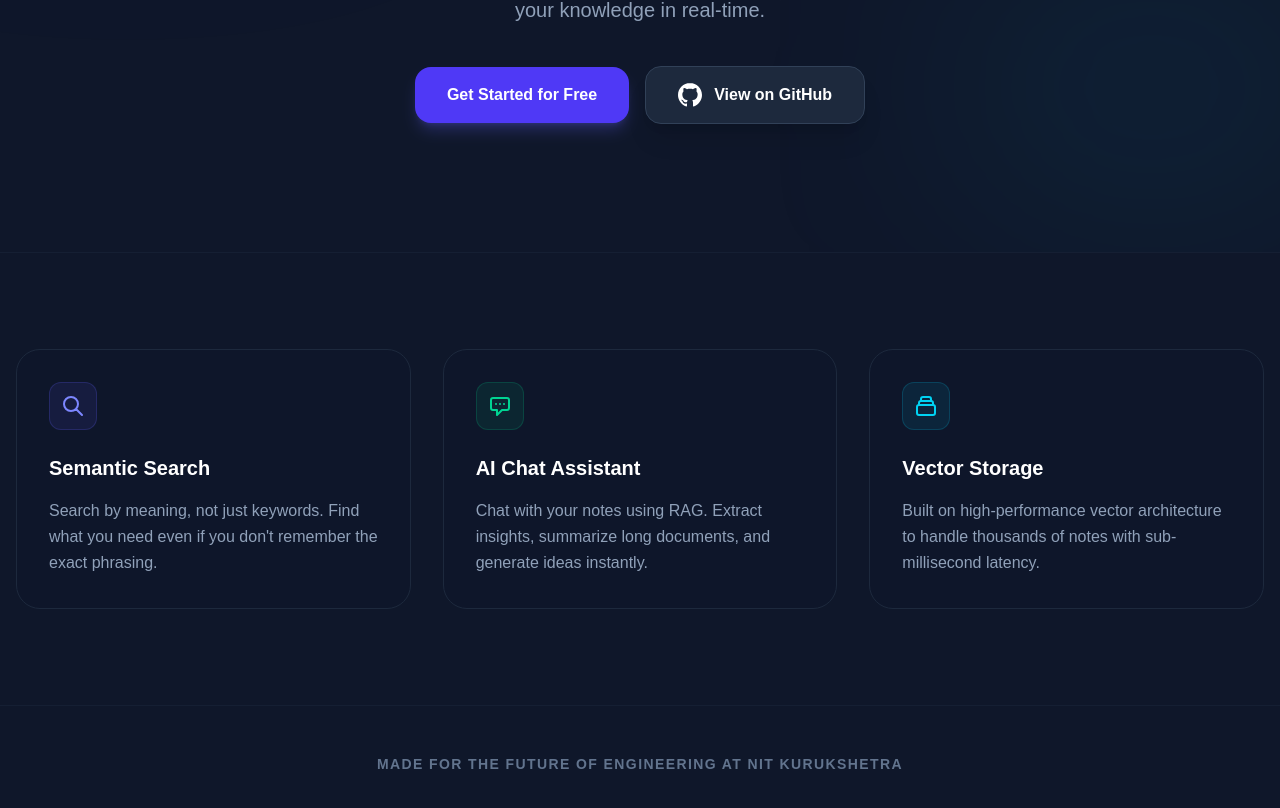
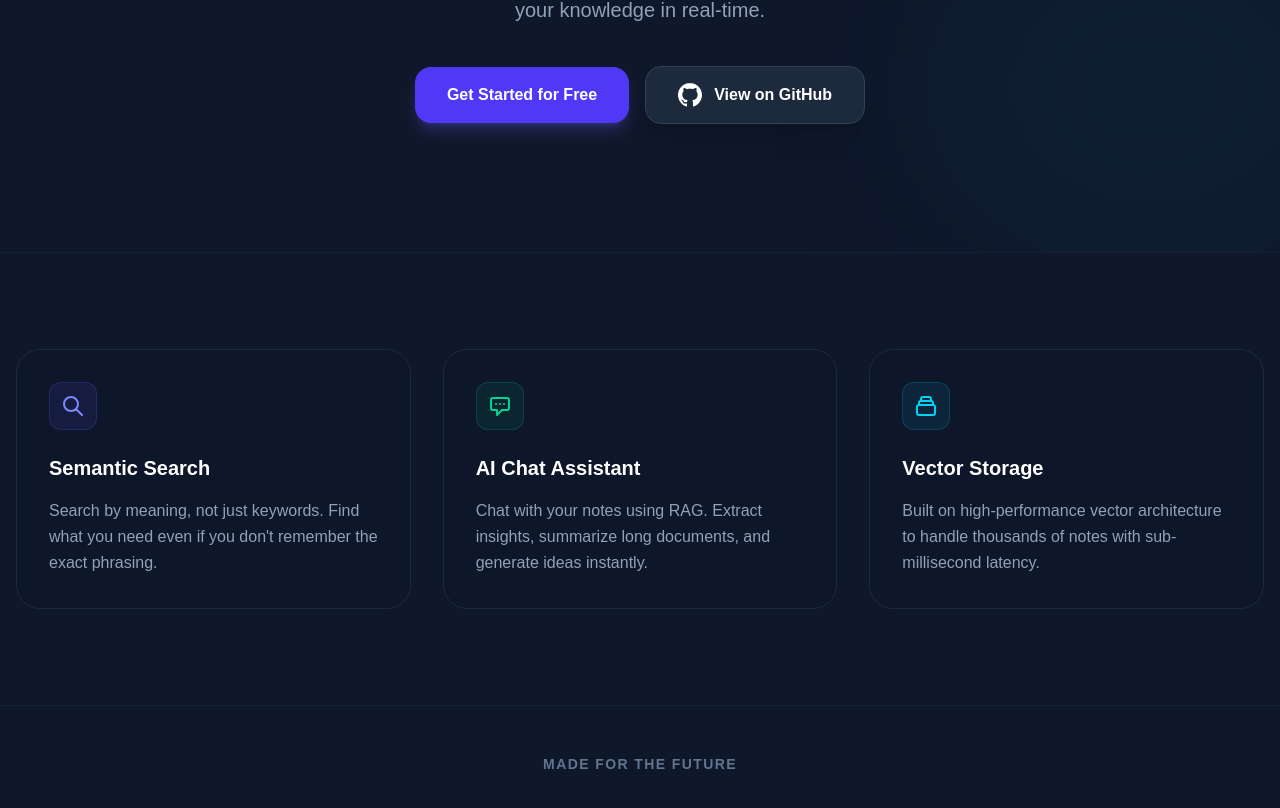
Before and after one commit to draxBlob27/my_notes_app, a Next.js app: page / in a window 1280 px wide. Shown: the part 470-1278 px from the top of the page. Built offline with nearby package versions, Linux system fonts and the light colour scheme; no server answers.

Commit message:
Feat: Improved styling

```diff
--- a/app/page.js
+++ b/app/page.js
@@ -105,7 +105,7 @@ export default function Home() {
       {/* Footer */}
       <footer className="py-12 border-t border-slate-800/50 text-center">
         <p className="text-sm text-slate-500 tracking-widest uppercase font-bold">
-          Made for the future of engineering at NIT Kurukshetra
+          Made for the future
         </p>
       </footer>
 
```
